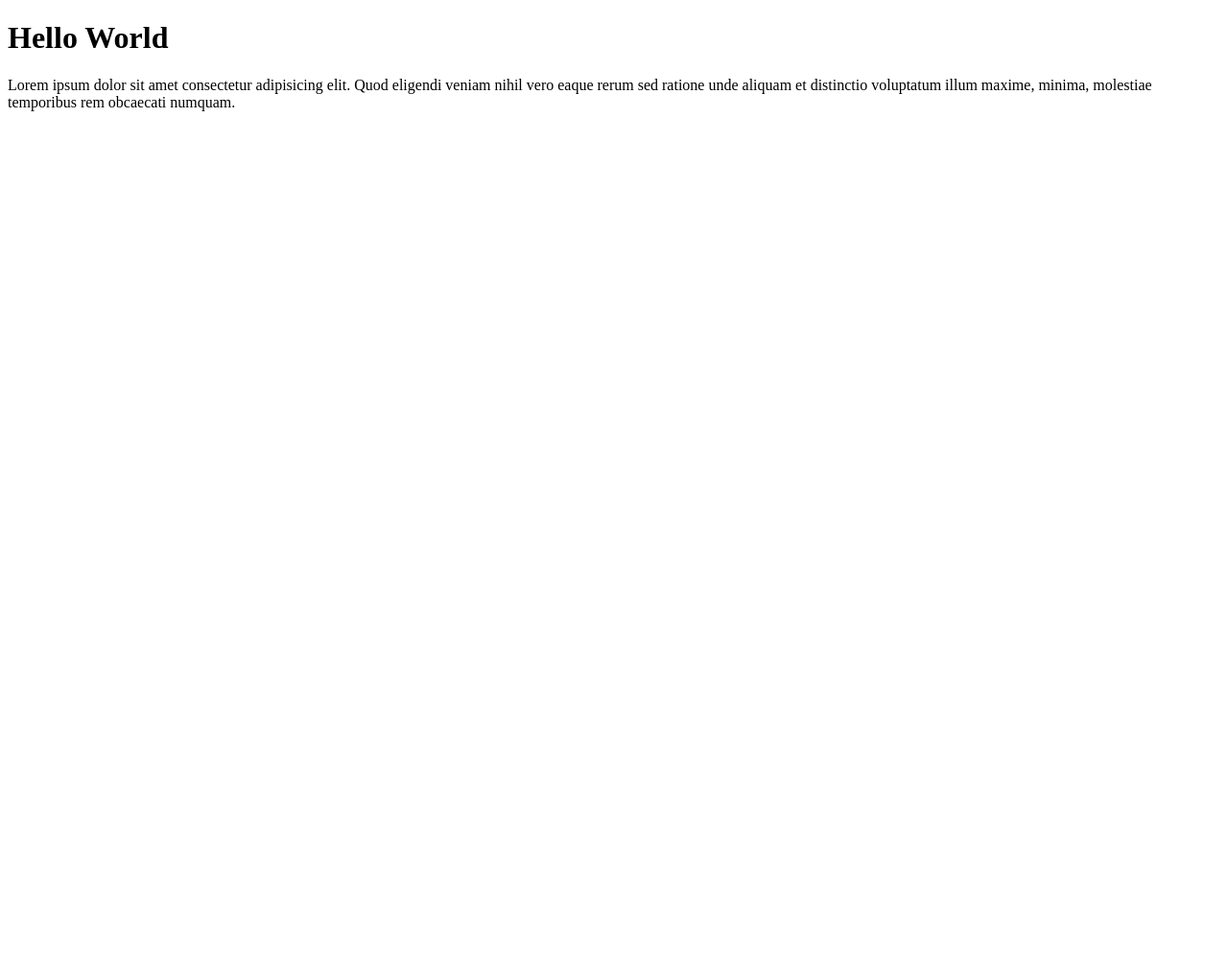
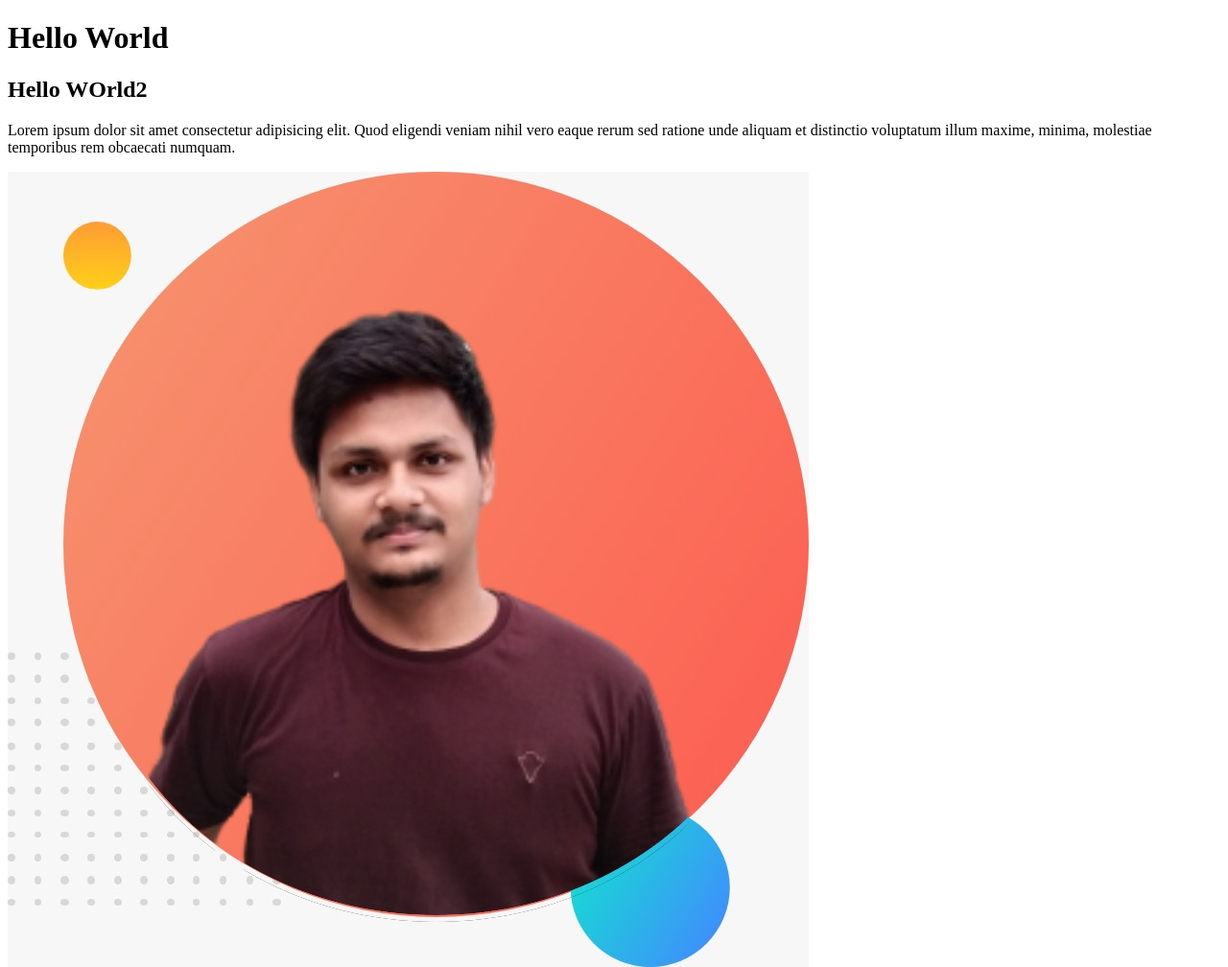
Before and after one commit to mdruhitbeensiddik/git-branch, a plain HTML site: page index.html in a window 1280 px wide. Shown: the whole page at 96% size. Before the commit the page ends 800 px from the top, so only its background shows below. Drawn offline with Linux system fonts and the light colour scheme.

Commit message:
imageadd

```diff
--- a/index.html
+++ b/index.html
@@ -8,6 +8,9 @@
 </head>
 <body>
     <h1>Hello World</h1>
+    <h2>Hello WOrld2</h2>
     <p>Lorem ipsum dolor sit amet consectetur adipisicing elit. Quod eligendi veniam nihil vero eaque rerum sed ratione unde aliquam et distinctio voluptatum illum maxime, minima, molestiae temporibus rem obcaecati numquam.</p>
+    <img src="2.jpg" alt="">
+
 </body>
 </html>
```
